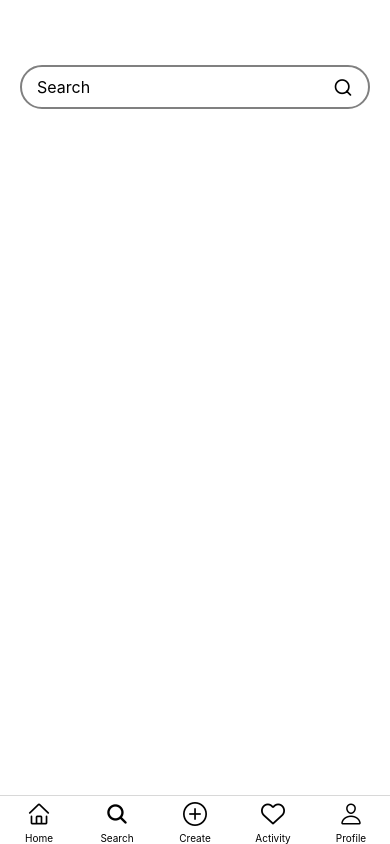
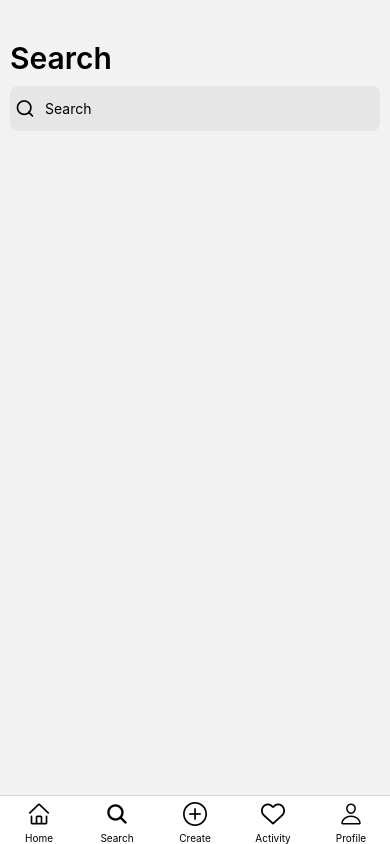
Before and after one commit to himanshub2101/levelArtFrontend, a React Native app: screen /Search in a window 390 px wide. Built offline with nearby package versions, Linux system fonts and the light colour scheme.

Commit message:
'search'

```diff
--- a/screens/HomeScreen.js
+++ b/screens/HomeScreen.js
@@ -149,7 +149,7 @@ const HomeScreen = ({ route }) => {
 
       const postsPromises = followings.map(async (followingId) => {
         const response = await axios.get(
-          `https://levelart.up.railway.app/user/${followingId}`,
+          `https://levelart.up.railway.app/users/${followingId}`,
           { headers }
         );
         return response.data;
@@ -321,7 +321,7 @@ const HomeScreen = ({ route }) => {
         <View style={styles.postContent}>
           {post.text && <Text style={styles.captions}>{post.text}</Text>}
           {post.img && (
-            <Image source={{ uri: post.img }} style={styles.postImage} />
+            <Image source={{ uri: post.img }} style={styles.postImage} resizeMode='cover' />
           )}
           <View style={styles.actionButtons}>
             <View style={styles.actionLeftButtons}>
@@ -646,8 +646,8 @@ const styles = StyleSheet.create({
     fontWeight: "500",
   },
   postImage: {
-    width: "100%",
-    height: 300,
+    flex:1,
+    aspectRatio:1
   },
   actionButtons: {
     display: "flex",
--- a/screens/ProfileScreen.js
+++ b/screens/ProfileScreen.js
@@ -2,13 +2,9 @@ import React, { useEffect, useState, useContext } from "react";
 import {
   StyleSheet,
   View,
-  ScrollView,
   Text,
-  TextInput,
-  Button,
   Image,
   TouchableOpacity,
-  Modal,
   SafeAreaView,
 } from "react-native";
 import { useNavigation } from "@react-navigation/native";
@@ -19,11 +15,7 @@ import axios from "axios";
 import AsyncStorage from "@react-native-async-storage/async-storage";
 import ImagesScreen from "./ImagesScreen"; // Import the ImagesScreen component
 import TweetsScreen from "./TweetsScreen"; // Import the TweetsScreen component
-import {
-  MaterialCommunityIcons,
-  AntDesign,
-  MaterialIcons,
-} from "@expo/vector-icons";
+import { AntDesign } from "@expo/vector-icons";
 import * as ImagePicker from "expo-image-picker";
 const Tab = createMaterialTopTabNavigator();
 
@@ -37,10 +29,6 @@ const ProfileScreen = () => {
   const [replies, setReplies] = useState([]);
   const [bio, setBio] = useState("");
   const [userProfile, setUserProfile] = useState(null);
-  const PostsComponent = () => <ImagesScreen posts={imagePosts} />;
-  const TweetsComponent = () => <TweetsScreen posts={tweetPosts} />;
-  const TagComponent = () => <TweetsScreen posts={tweetPosts} />;
-
 
   const handleImagePicker = async () => {
     const permissionResult =
@@ -54,16 +42,16 @@ const ProfileScreen = () => {
     if (!pickerResult.canceled && pickerResult.assets.length > 0) {
       console.log("Selected image URI:", pickerResult.assets[0].uri); // Log the URI of the selected image
 
-      setUserProfile(prevProfile => ({
+      setUserProfile((prevProfile) => ({
         ...prevProfile,
-        profilePic: pickerResult.assets[0].uri
+        profilePic: pickerResult.assets[0].uri,
       }));
       try {
         const authToken = await AsyncStorage.getItem("authToken");
 
         // Define the request body with the updated profilePic
         const requestBody = {
-          profilePic: pickerResult.assets[0].uri
+          profilePic: pickerResult.assets[0].uri,
         };
 
         // Make a PUT request to update the profilePic
@@ -111,13 +99,12 @@ const ProfileScreen = () => {
                 Authorization: `Bearer ${authToken}`,
               },
             }
-
           )
           .catch((error) => {
             console.error("Error fetching profile:", error);
           });
 
-          console.log("followers",followerResponse.data)
+        console.log("followers", followerResponse.data);
         if (followerResponse) {
           // const { user, followers, followings, bio } = followerResponse.data;
           // setUser(user);
@@ -177,8 +164,12 @@ const ProfileScreen = () => {
     navigation.setOptions({
       headerTitle: "",
       headerLeft: () => (
-        <Text style={{ marginLeft: 10, fontWeight: 500, fontSize: 18 }}>
-          {userProfile?.username || "Loading..."}
+        <Text style={styles.headerLeftText}>
+          {userProfile?.username
+            ? userProfile.username.length > 10
+              ? `${userProfile.username.slice(0, 10)}...`
+              : userProfile.username
+            : "Loading..."}
         </Text>
       ),
       headerRight: () => (
@@ -191,7 +182,6 @@ const ProfileScreen = () => {
       ),
     });
   }, [userProfile]);
-
 
   return (
     <>
@@ -277,37 +267,17 @@ const ProfileScreen = () => {
         <Tab.Navigator>
           <Tab.Screen
             name="Posts"
-  component={PostsComponent}
-  options={{
-    tabBarIcon: ({ color, size }) => (
-      <MaterialCommunityIcons name="grid" size={24} color="black" />
-    ),
-  }}
+            component={() => <ImagesScreen posts={imagePosts} />}
           />
           <Tab.Screen
             name="Tweets"
-  component={TweetsComponent}
-  options={{
-    tabBarIcon: ({ color, size }) => (
-      <MaterialCommunityIcons
-        name="message-text"
-        size={24}
-        color="black"
-      />
-    ),
-  }}
+            component={() => <TweetsScreen posts={tweetPosts} />}
           />
           <Tab.Screen
             name="Tag"
-  component={TagComponent}
-  options={{
-    tabBarIcon: ({ color, size }) => (
-      <MaterialIcons name="tag" size={24} color="black" />
-    ),
-  }}
+            component={() => <TweetsScreen posts={tweetPosts} />}
           />
         </Tab.Navigator>
-
       </SafeAreaView>
     </>
   );
@@ -329,6 +299,13 @@ const styles = StyleSheet.create({
     // borderBottomColor:"#e0e0e0",
     zIndex: 10,
     backgroundColor: "#fff",
+  },
+  headerLeftContainer: {
+    marginLeft: 10,
+  },
+  headerLeftText: {
+    fontWeight: "500",
+    fontSize: 18,
   },
   profileTop: {
     flexDirection: "row",
--- a/screens/SearchScreen.js
+++ b/screens/SearchScreen.js
@@ -1,125 +1,223 @@
-import React, { useState, useEffect } from 'react';
-import { View, Text, TextInput, FlatList, StyleSheet, TouchableOpacity, Animated, KeyboardAvoidingView, Platform, SafeAreaView } from 'react-native';
-import { Feather } from '@expo/vector-icons'; // Import Feather icons from Expo
-import axios from 'axios';
+import React, { useState, useEffect } from "react";
+import {
+  View,
+  Text,
+  TextInput,
+  FlatList,
+  StyleSheet,
+  TouchableOpacity,
+  Animated,
+  KeyboardAvoidingView,
+  Platform,
+  Image,
+  SafeAreaView,
+} from "react-native";
+import { Feather } from "@expo/vector-icons"; // Import Feather icons from Expo
+import axios from "axios";
+import { useNavigation } from "@react-navigation/native";
+import AsyncStorage from "@react-native-async-storage/async-storage";
 
 const SearchScreen = () => {
-  const [searchQuery, setSearchQuery] = useState('');
+  const navigation = useNavigation();
+  const [searchQuery, setSearchQuery] = useState("");
   const [searchResults, setSearchResults] = useState([]);
   const [loading, setLoading] = useState(false);
-  const [fadeAnim] = useState(new Animated.Value(0)); // Initial value for opacity: 0
 
   useEffect(() => {
-    Animated.timing(
-      fadeAnim,
-      {
-        toValue: 1,
-        duration: 1000,
-        useNativeDriver: true,
-      }
-    ).start();
-  }, [searchResults]);
+    if (searchQuery.trim() !== "") {
+      handleSearch();
+    } else {
+      setSearchResults([]);
+    }
+  }, [searchQuery]);
 
   const handleSearch = async () => {
     try {
       setLoading(true);
       // Make HTTP request to backend API using Axios
-      const response = await axios.get(`https://levelart.up.railway.app/search/user?username=${searchQuery}`);
-      setSearchResults(response.data.data); // Update this line
+      const response = await axios.get(
+        `https://levelart.up.railway.app/search/user?username=${searchQuery}`
+      );
+      setSearchResults(response.data.data); // Update search results
     } catch (error) {
-      console.error('Error searching:', error.message);
+      console.error("Error searching:", error.message);
     } finally {
       setLoading(false);
     }
   };
 
+  const handleFollowUnfollow = async (user) => {
+    try {
+      const authToken = await AsyncStorage.getItem("authToken");
+
+      const headers = {
+        Authorization: `Bearer ${authToken}`,
+      };
+
+      // Check if the user is already followed
+      const isFollowing = user.followers.some(
+        (follower) => follower.userId === user._id
+      );
+
+      // Make HTTP request based on whether the user is already followed or not
+      if (isFollowing) {
+        // Unfollow the user
+        await axios.delete(
+          `https://levelart.up.railway.app/followers/${user._id}/unfollow`,
+          { headers }
+        );
+      } else {
+        // Follow the user
+        await axios.post(
+          `https://levelart.up.railway.app/followers/follow/${user._id}`,
+          { followedUserId: user._id },
+          { headers }
+        );
+      }
+
+      // Update the UI to reflect the follow/unfollow action
+      const updatedResults = searchResults.map((result) =>
+        result._id === user._id
+          ? {
+              ...result,
+              followers: isFollowing
+                ? result.followers.filter((follower) => follower.userId !== user._id) // Remove the user from followers
+                : [...result.followers, { userId: user._id }], // Add the user to followers
+            }
+          : result
+      );
+      setSearchResults(updatedResults);
+    } catch (error) {
+      console.error("Error:", error.message);
+    }
+  };
+
+
+
   return (
     <SafeAreaView
-      style={styles.container}
-
+      style={{ flex: 1, paddingHorizontal: 10, paddingVertical: 10 }}
     >
-      <View style={styles.innerContainer}>
-        <View style={styles.inputContainer}>
+      <View style={{ paddingTop: 30, paddingBottom: 100 }}>
+        <Text style={{ fontSize: 30, color: "#000", fontWeight: "600" }}>
+          Search
+        </Text>
+        <View
+          style={{
+            flexDirection: "row",
+            height: 45,
+            padding: 5,
+            backgroundColor: "#0000000e",
+            borderRadius: 8,
+            justifyContent: "center",
+            gap: 10,
+            alignItems: "center",
+            color: "#000",
+            marginTop: 10,
+          }}
+        >
+          <Feather name="search" size={20} color="black" />
           <TextInput
-            style={styles.input}
+            onChangeText={(text) => setSearchQuery(text)}
             placeholder="Search"
-            value={searchQuery}
-            onChangeText={setSearchQuery}
-            onSubmitEditing={handleSearch}
+            placeholderTextColor={"#000"}
+            style={{ flex: 1, height: 45 }}
           />
-          <TouchableOpacity onPress={handleSearch} style={styles.searchIconContainer}>
-            <Feather name="search" size={20} color="black" />
-          </TouchableOpacity>
         </View>
-        {loading ? (
-          <Text style={styles.loadingText}>Loading...</Text>
-        ) : (
-          <FlatList
-            data={searchResults}
-            renderItem={({ item }) => (
-              <Animated.View style={{ ...styles.resultItem, opacity: fadeAnim }}>
-                <TouchableOpacity
-                  onPress={() => console.log('Pressed on', item.username)} // Replace with desired action
+        <FlatList
+          data={searchResults}
+          showsVerticalScrollIndicator={false}
+          renderItem={({ item }) => (
+            <TouchableOpacity
+              onPress={() =>
+                navigation.navigate("Profile", {
+                  item: item,
+                })
+              }
+            >
+              <View
+                style={{
+                  flexDirection: "row",
+                  marginTop: 13,
+                  borderRadius: 10,
+                  padding: 3,
+                }}
+              >
+                <Image
+                  source={{ uri: item.profilePic }}
+                  style={{ width: 40, height: 40, borderRadius: 50 }}
+                />
+                <View
+                  style={{
+                    flex: 1,
+                    flexDirection: "row",
+                    justifyContent: "space-between",
+                    borderBottomWidth: 1,
+                    borderBottomColor: "#00000020",
+                    paddingBottom: 2,
+                  }}
                 >
-                  <Text style={styles.username}>{item.username}</Text>
-                </TouchableOpacity>
-              </Animated.View>
-            )}
-            keyExtractor={(item) => item._id.toString()}
-          />
-        )}
+                  <View>
+                    <View style={{ flexDirection: "row", alignItems: "center" }}>
+                      <Text
+                        style={{
+                          paddingLeft: 3,
+                          fontSize: 18,
+                          color: "black",
+                        }}
+                      >
+                        {item.fullname.length > 15
+                          ? `${item.fullname.slice(0, 15)}...`
+                          : item.fullname}
+                      </Text>
+                    </View>
+                    <Text
+                      style={{ paddingLeft: 3, fontSize: 18, color: "black" }}
+                    >
+                      {item.username.length > 10
+                        ? `${item.username.slice(0, 10)}...`
+                        : item.username}
+                    </Text>
+                    <Text
+                      style={{
+                        paddingLeft: 3,
+                        marginTop: 1,
+                        fontSize: 16,
+                        color: "#444",
+                      }}
+                    >
+                      {item.followers.length} followers
+                    </Text>
+                  </View>
+                  <View>
+                    <TouchableOpacity
+                      style={{
+                        borderRadius: 8,
+                        width: 100,
+                        flexDirection: "row",
+                        justifyContent: "center",
+                        alignItems: "center",
+                        height: 35,
+                        borderWidth: 1,
+                        borderColor: "#0000004b",
+                      }}
+                      onPress={() => handleFollowUnfollow(item)}
+                    >
+                      <Text style={{ color: "black" }}>
+                        {item.followers.find((i) => i.userId === item._id)
+                          ? "Unfollow"
+                          : "Follow"}
+                      </Text>
+                    </TouchableOpacity>
+                  </View>
+                </View>
+              </View>
+            </TouchableOpacity>
+          )}
+        />
       </View>
     </SafeAreaView>
   );
 };
 
-const styles = StyleSheet.create({
-  container: {
-    flex: 1,
-    backgroundColor: 'white',
-  },
-  innerContainer: {
-    flex: 1,
-    paddingHorizontal: 20,
-    paddingTop: 65,
-  },
-  inputContainer: {
-    flexDirection: 'row',
-    alignItems: 'center',
-    borderWidth: 2,
-    borderColor: 'gray',
-    borderRadius: 25,
-    paddingHorizontal: 15,
-    marginBottom: 10,
-  },
-  input: {
-    flex: 1,
-    fontSize: 16,
-    paddingVertical: 10,
-  },
-  searchIconContainer: {
-    marginLeft: 10,
-  },
-  loadingText: {
-    textAlign: 'center',
-    marginTop: 20,
-    fontSize: 16,
-    color: 'black',
-  },
-  resultItem: {
-    marginBottom: 10,
-    paddingVertical: 15,
-    paddingHorizontal: 20,
-    borderWidth: 1,
-    borderColor: 'lightgray',
-    borderRadius: 25,
-    backgroundColor: 'white',
-    elevation: 3,
-  },
-  username: {
-    fontWeight: 'bold',
-    fontSize: 20,
-  },
-});
-
 export default SearchScreen;
--- a/screens/ThreadsScreen.js
+++ b/screens/ThreadsScreen.js
@@ -53,7 +53,6 @@ const ThreadsScreen = () => {
     }
   }, [userId]);
 
-
   const handleImagePicker = async () => {
     const permissionResult =
       await ImagePicker.requestMediaLibraryPermissionsAsync();
@@ -75,7 +74,6 @@ const ThreadsScreen = () => {
   const handleImageCancel = () => {
     setImage(null);
     setIsImageSelected(false);
-
   };
 
   const handlePostSubmit = async () => {
@@ -94,17 +92,23 @@ const ThreadsScreen = () => {
         const localUri = image;
         const filename = localUri.split("/").pop();
         const match = /\.(\w+)$/.exec(filename);
-        const type = match ? `image/${match[1]}` : "image";
+        const type = match ? 'image/${match[1]}' : "image";
         formData.append("img", { uri: localUri, name: filename, type }); // Change 'image' to 'img'
       }
 
       const response = await axios.post(
-        "https://levelart.up.railway.app/posts/create-post",
+        `https://levelart.up.railway.app/posts/create-post`,
         formData,
         {
           headers: {
             "Content-Type": "multipart/form-data",
             Authorization: `Bearer ${authToken}`,
+          },
+          onUploadProgress: (progressEvent) => {
+            // Calculate progress percentage
+            const progress = Math.round((progressEvent.loaded / progressEvent.total) * 100);
+            console.log('Upload Progress:' `${progress}%`);
+            // You can update the UI with the progress if needed
           },
         }
       );
@@ -115,13 +119,15 @@ const ThreadsScreen = () => {
       // Reset form fields
       setContent("");
       setImage(null);
+      setIsImageSelected(false); // Set isImageSelected to false
+      // Show a success message or any UI indication that the post has been uploaded successfully
     } catch (error) {
       console.error("Error creating post:", error);
+      // Show an error message or handle the error appropriately
     } finally {
       setIsLoading(false);
     }
     navigation.navigate("Home");
-
   };
 
   return (
@@ -150,7 +156,7 @@ const ThreadsScreen = () => {
           />
         </View>
 
-        {isImageSelected && !isLoading &&(
+        {isImageSelected && (
           <View
             style={{
               paddingHorizontal: 10,
@@ -168,6 +174,13 @@ const ThreadsScreen = () => {
             </TouchableOpacity>
           </View>
         )}
+          {isLoading && (
+        <View style={styles.loadingContainer}>
+          <ActivityIndicator size="large" color="#0000ff" />
+          <Text style={styles.loadingText}>Uploading...</Text>
+        </View>
+      )}
+
       </View>
       {/* <View style={{ flex: 1}}>
 
@@ -262,6 +275,20 @@ const styles = StyleSheet.create({
     position: "absolute",
     bottom: 10,
   },
+  loadingContainer: {
+    position: 'absolute',
+    top: 0,
+    left: 0,
+    right: 0,
+    bottom: 0,
+    backgroundColor: 'rgba(255, 255, 255, 0.5)', // Semi-transparent white background
+    justifyContent: 'center',
+    alignItems: 'center',
+  },
+  loadingText: {
+    marginTop: 10,
+    fontSize: 16,
+  },
   // inputContainer: {
   //   //flexDirection: 'row',
   //   justifyContent: 'left',
```
Lines whose indentation alone changed are shown as unchanged.
